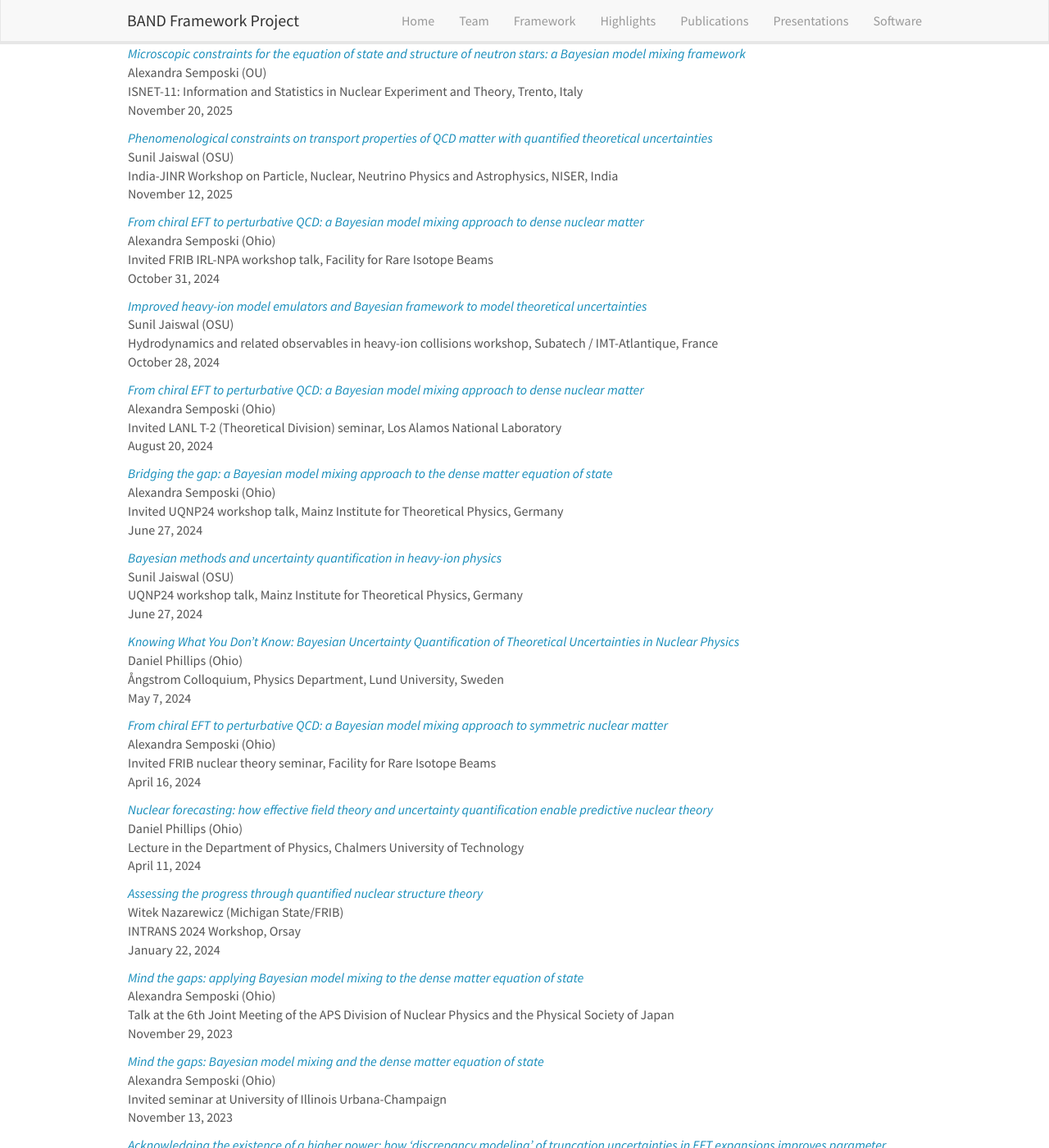
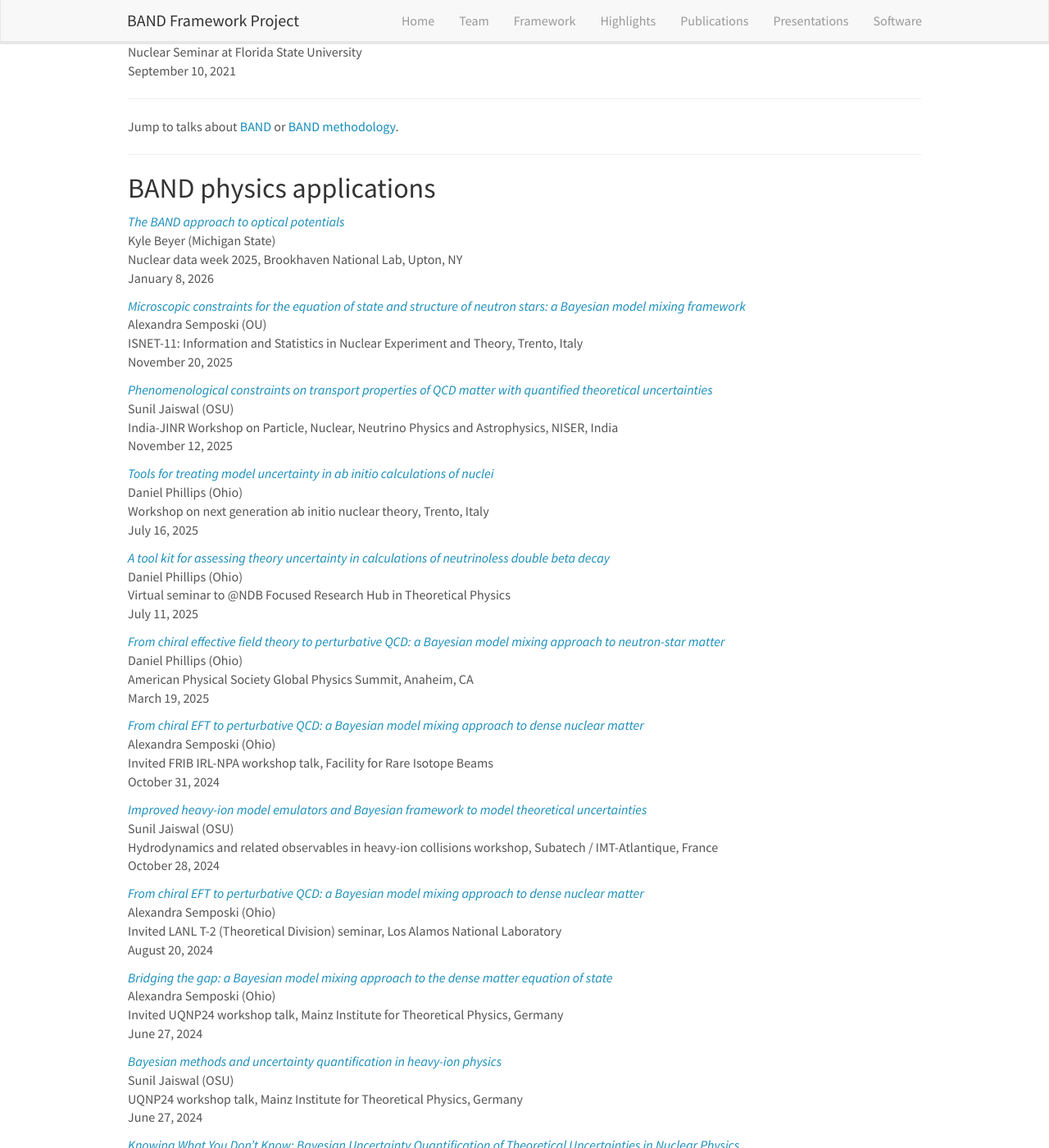
Before and after one commit to bandframework/bandframework.github.io, a Jekyll site: the page built from _pages/presentations.md, in a window 1280 px wide and 1400 px high, scrolled down 5037 px. Shown: the whole window at 82% size. Built offline with Jekyll 4.4.1, drawn with Linux system fonts in a browser that asks for light colours; nearby versions of some CDN libraries; some of the changed text lies outside the part shown.

Commit message:
Add Phillips 2025 presentations

```diff
--- a/_data/presentations.yml
+++ b/_data/presentations.yml
@@ -1,3 +1,42 @@
+- title: "The BAND approach to optical potentials"
+  image:
+  location: >
+    Nuclear data week 2025, Brookhaven National Lab, Upton, NY
+  date: >
+    January 8, 2026
+  presenter: Kyle Beyer (Michigan State)
+  link:
+    url: https://indico.bnl.gov/event/29405/contributions/114773/attachments/67216/115486/beyerk_csweg25.pdf
+  highlight: 0
+  type: physics
+  news2:
+
+- title: "The Bayesian Analysis of Nuclear Dynamics CI Framework"
+  image:
+  location: >
+    Nuclear data week 2025, Brookhaven National Lab, Upton, NY
+  date: >
+    January 8, 2026
+  presenter: Daniel Phillips (Ohio)
+  link:
+    url: https://indico.bnl.gov/event/29405/contributions/114772/attachments/67217/115487/BAND_Nuclear_Data_week.pdf
+  highlight: 0
+  type: band
+  news2:
+
+- title: "ISNET-11 Closing Talk"
+  image:
+  location: >
+    ISNET-11: Information and Statistics in Nuclear Experiment and Theory, Trento, Italy
+  date: >
+    November 21, 2025
+  presenter: Daniel Phillips (Ohio)
+  link:
+    url: https://indico.ectstar.eu/event/247/contributions/6550/attachments/4121/5971/Closing%20Talk%20ISNET.pdf
+  highlight: 0
+  type: methodology
+  news2:
+
 - title: "Microscopic constraints for the equation of state and structure of neutron stars: a Bayesian model mixing framework"
   image:
   location: >
@@ -51,6 +90,44 @@
   type: physics
   news2:
 
+- title: "Tools for treating model uncertainty in ab initio calculations of nuclei"
+  image:
+  location: >
+    Workshop on next generation ab initio nuclear theory, Trento, Italy
+  date: >
+    July 16, 2025
+  presenter: Daniel Phillips (Ohio)
+  link:
+    url: https://indico.ectstar.eu/event/238/contributions/5788/attachments/3811/5505/ECTstarAbInitio_Phillips.pdf
+  highlight: 0
+  type: physics
+  news2:
+
+- title: "A tool kit for assessing theory uncertainty in calculations of neutrinoless double beta decay"
+  image:
+  location: >
+    Virtual seminar to @NDB Focused Research Hub in Theoretical Physics
+  date: >
+    July 11, 2025
+  presenter: Daniel Phillips (Ohio)
+  link:
+    url: https://tarheels.live/atndb/wp-content/uploads/sites/6819/2025/07/Phillips-slides.pdf
+  highlight: 0
+  type: physics
+  news2:
+
+- title: "From chiral effective field theory to perturbative QCD: a Bayesian model mixing approach to neutron-star matter"
+  image:
+  location: >
+    American Physical Society Global Physics Summit, Anaheim, CA
+  date: >
+    March 19, 2025
+  presenter: Daniel Phillips (Ohio)
+  link:
+    url:
+  highlight: 0
+  type: physics
+  news2:
 
 - title: "Frontiers in Bayesian Statistics for Nuclear Physics"
   image:
```
